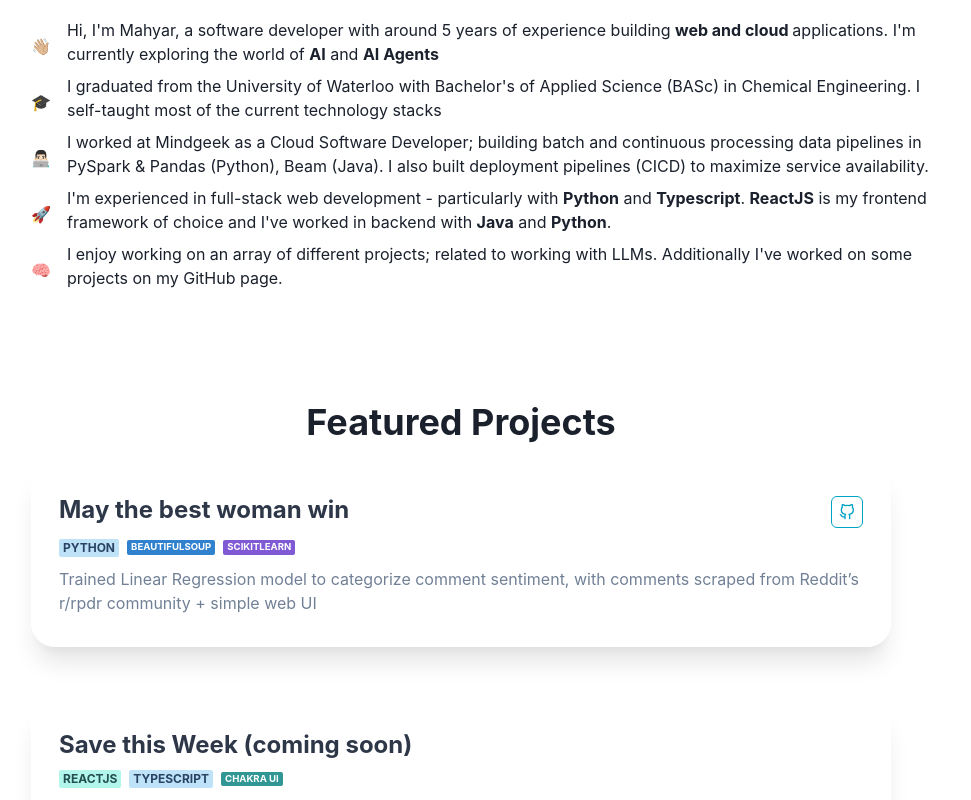
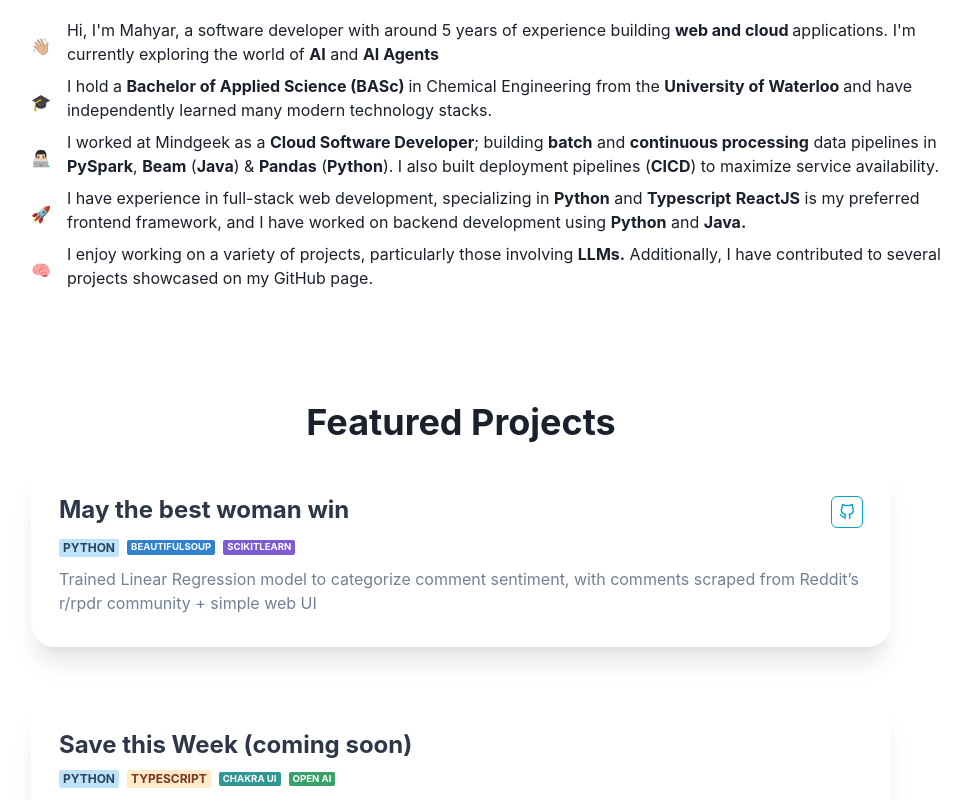
Before and after one commit to mabolhal/my-website, a React (Vite) app: page /#/aboutme in a window 1280 px wide. Shown: the part 1140-1940 px from the top of the page, without its empty margins (179-1150 px from the left). Built offline with nearby package versions, Linux system fonts and the light colour scheme.

Commit message:
final deployment

```diff
--- a/package.json
+++ b/package.json
@@ -7,7 +7,8 @@
     "dev": "vite",
     "build": "tsc -b && vite build",
     "lint": "eslint .",
-    "preview": "vite preview"
+    "preview": "vite preview",
+    "deploy": "gh-pages -d dist"
   },
   "dependencies": {
     "@chakra-ui/icons": "^2.2.4",
--- a/src/components/Aboutme.tsx
+++ b/src/components/Aboutme.tsx
@@ -57,8 +57,7 @@
                                 <Flex>
                                     <Center p={4}>🎓</Center>
                                     <Text>
-                                        I graduated from the University of Waterloo with Bachelor's of Applied Science (BASc) in Chemical Engineering. I self-taught
-                                        most of the current technology stacks
+                                    I hold a <b> Bachelor  of Applied Science (BASc) </b> in Chemical Engineering from the <b> University of Waterloo </b> and have independently learned many modern technology stacks.
                                     </Text>
                                 </Flex>
                             {/* </Fade> */}
@@ -66,8 +65,7 @@
                                 <Flex>
                                     <Center p={4}>👨🏻‍💻</Center>
                                     <Text>
-                                        I worked at Mindgeek as a Cloud Software Developer; building batch and continuous processing data pipelines in PySpark & Pandas (Python), Beam (Java).
-                                        I also built deployment pipelines (CICD) to maximize service availability.
+                                    I worked at Mindgeek as a <b>Cloud Software Developer</b>; building <b>batch</b> and <b>continuous processing</b> data pipelines in <b>PySpark</b>, <b>Beam</b> (<b>Java</b>) & <b>Pandas</b> (<b>Python</b>). I also built deployment pipelines (<b>CICD</b>) to maximize service availability.
                                     </Text>
                                 </Flex>
                             {/* </Fade> */}
@@ -75,13 +73,7 @@
                                 <Flex>
                                     <Center p={4}>🚀</Center>
                                     <Text>
-                                        I'm experienced in full-stack web
-                                        development - particularly with{' '}
-                                        <b>Python</b> and <b>Typescript</b>.{' '}
-                                        <b>ReactJS</b> is my frontend framework
-                                        of choice and I've worked in backend
-                                        with{' '}
-                                        <b>Java</b> and <b>Python</b>.
+                                    I have experience in full-stack web development, specializing in  <b>Python</b> and <b>Typescript</b> <b>ReactJS</b> is my preferred frontend framework, and I have worked on backend development using <b>Python</b> and <b>Java.</b>
                                     </Text>
                                 </Flex>
                             {/* </Fade> */}
@@ -89,8 +81,7 @@
                                 <Flex>
                                     <Center p={4}>🧠</Center>
                                     <Text>
-                                        I enjoy working on an array of different projects; related to working with LLMs. Additionally
-                                        I've worked on some projects on my GitHub page.
+                                    I enjoy working on a variety of projects, particularly those involving <b>LLMs.</b> Additionally, I have contributed to several projects showcased on my GitHub page.
                                     </Text>
                                 </Flex>
                                 </motion.div>
--- a/src/components/Home.tsx
+++ b/src/components/Home.tsx
@@ -76,7 +76,7 @@
             boxSize="400px"
             borderRadius="full"
             objectFit="cover"
-            src="src\IMG_1173.JPG"
+            src="/IMG_1173.JPG"
           />
         </Box>
       </HStack>
--- a/src/components/Projects/TechBadges.tsx
+++ b/src/components/Projects/TechBadges.tsx
@@ -41,7 +41,15 @@
 }
 
 export const TypescriptBadge = () => {
-    return <Badge colorScheme={'blue'}>Typescript</Badge>
+    return <Badge colorScheme={'orange'}>Typescript</Badge>
+}
+
+export const OpenAILibBadge = () => {
+    return (
+        <Badge my="1" fontSize="0.6em" variant="solid"  colorScheme="green">
+            Open AI
+        </Badge>
+    )
 }
 
 export const BSLibBadge = () => {
--- a/src/data/projectData.tsx
+++ b/src/data/projectData.tsx
@@ -12,7 +12,8 @@
     TypescriptBadge,
     BSLibBadge,
     ChakraLibBadge,
-    SciKitLibBadge
+    SciKitLibBadge,
+    OpenAILibBadge
 } from '../components/Projects/TechBadges'
 import { FiGithub, FiLink } from 'react-icons/fi'
 import { ProjectT } from './types'
@@ -41,9 +42,10 @@
         type: 'Web app',
         tagline: '',
         tags: [
-            <ReactBadge />,
+            <PythonBadge />,
             <TypescriptBadge />,
-            <ChakraLibBadge />
+            <ChakraLibBadge />,
+            <OpenAILibBadge />
         ],
         imageSrc: '',
         description:
```
Also changed, not shown: public/IMG_1173.JPG (added), 1 other file (tests, documents, lock files or other folders).
